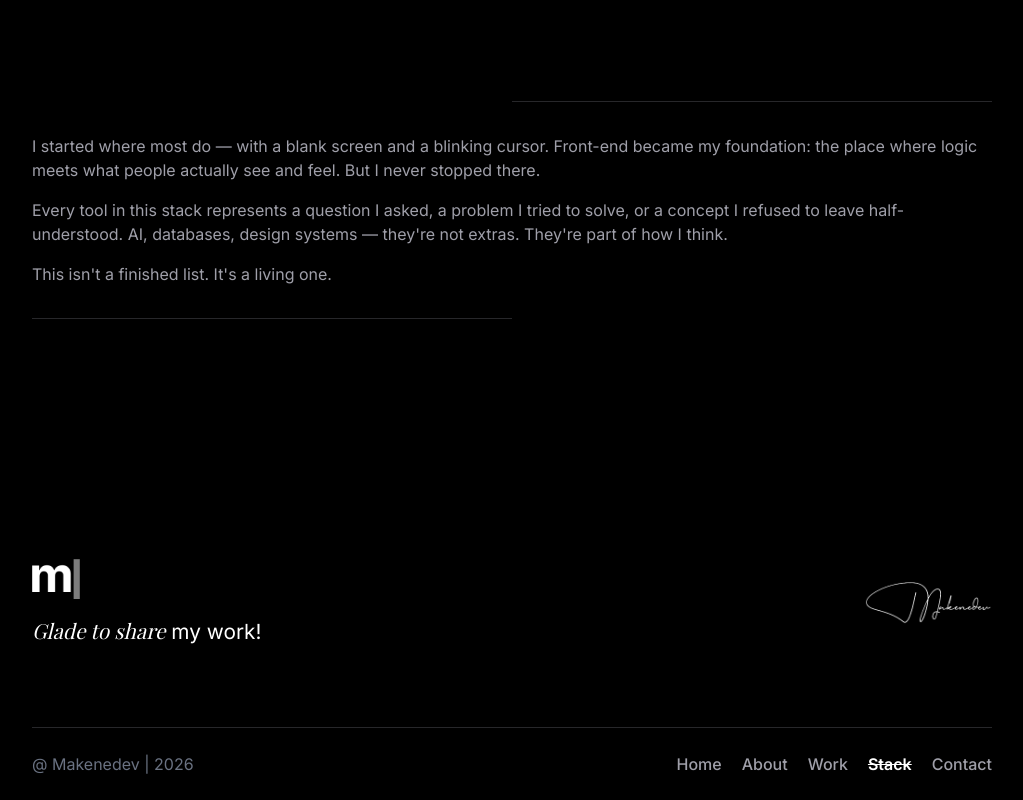
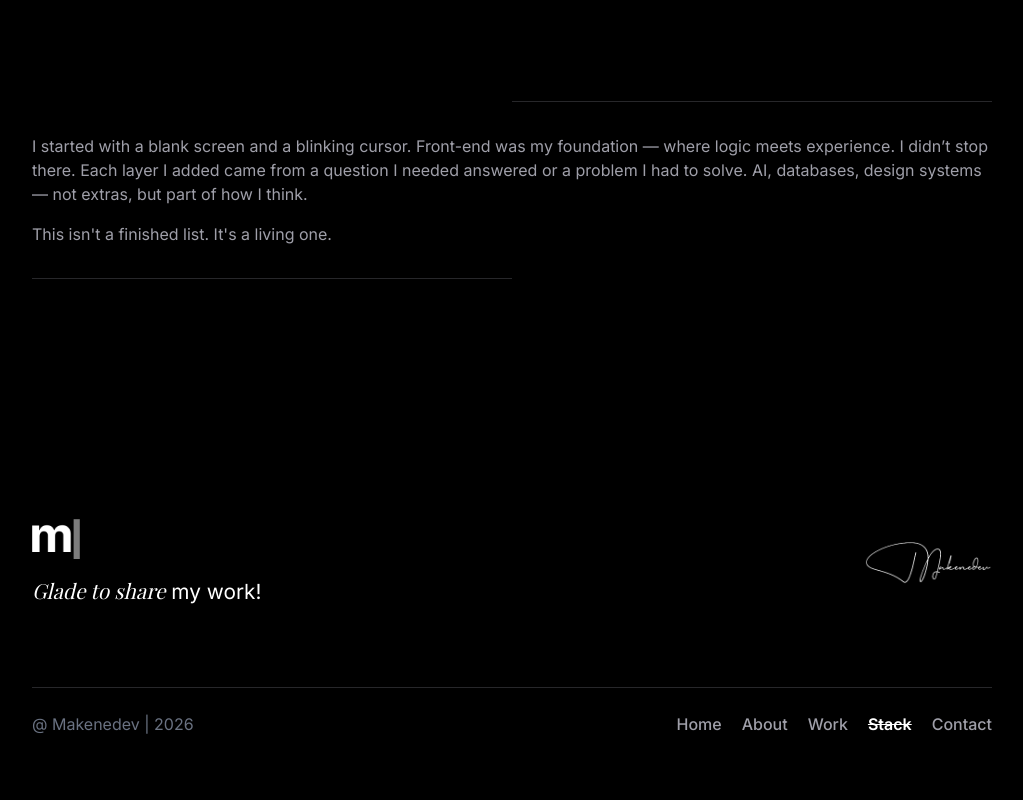
Before and after one commit to makeneto/makenedev, a React (Vite) app: page /stack in a window 1280 px wide. Shown: the part 3395-4195 px from the top of the page, without its empty margins (128-1151 px from the left). After the commit the page ends 4155 px from the top, so only its background shows below. Built offline with nearby package versions, Linux system fonts and the light colour scheme; a web font is replaced by a local one.

Commit message:
style: resume text

```diff
--- a/src/components/stack/StackResume.tsx
+++ b/src/components/stack/StackResume.tsx
@@ -4,19 +4,16 @@ export default function StackResume() {
   return (
     <ResumeFrame>
       <p className="description--medium">
-        I started where most do — with a blank screen and a blinking cursor.
-        Front-end became my foundation: the place where logic meets what people
-        actually see and feel. But I never stopped there.
+        I started with a blank screen and a blinking cursor. Front-end was my
+        foundation — where logic meets experience. I didn’t stop there. Each
+        layer I added came from a question I needed answered or a problem I had
+        to solve. AI, databases, design systems — not extras, but part of how I
+        think.
       </p>
 
       <p className="description--medium">
-        Every tool in this stack represents a question I asked, a problem I
-        tried to solve, or a concept I refused to leave half-understood. AI,
-        databases, design systems — they're not extras. They're part of how I
-        think.
+        This isn't a finished list. It's a living one.
       </p>
-
-      <p className="description--medium">This isn't a finished list. It's a living one.</p>
     </ResumeFrame>
   )
 }
```
